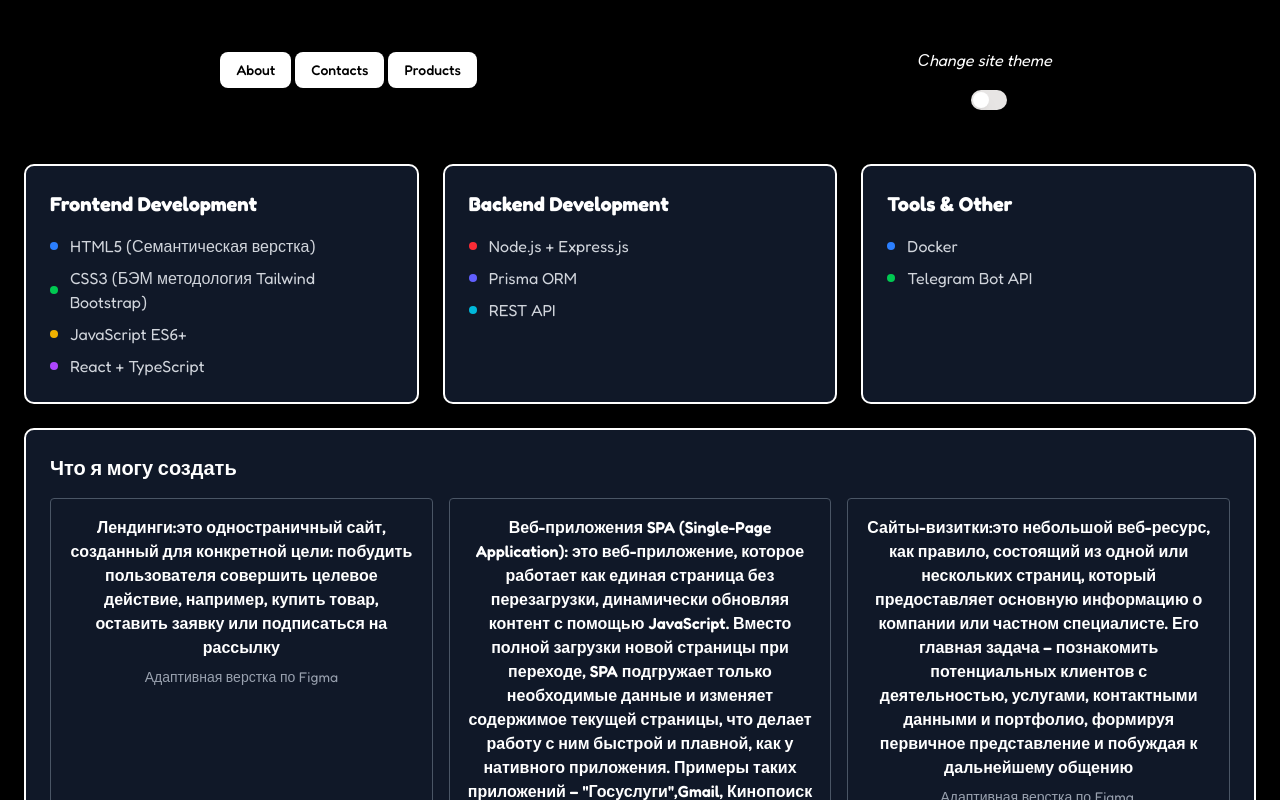
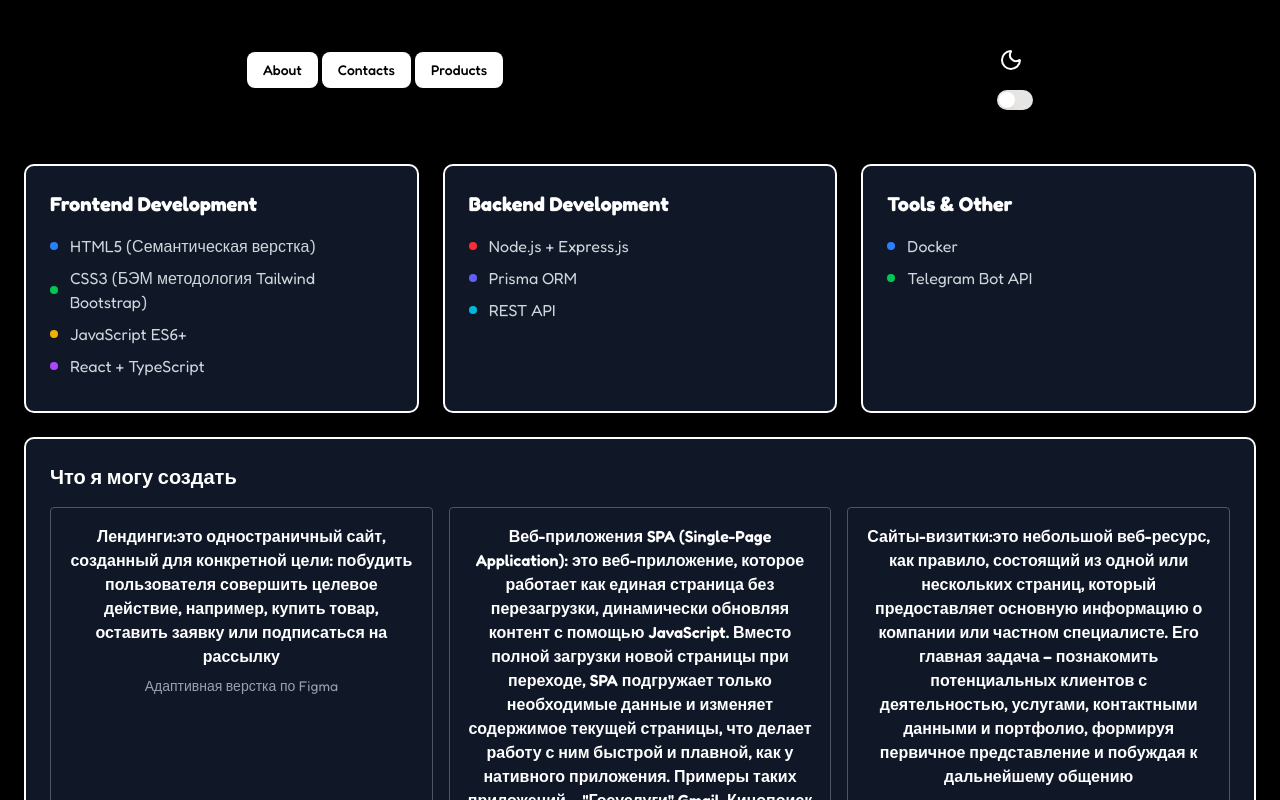
Before and after one commit to maks4k/resume, a React (Vite) app: page /about in a window 1280 px wide. Shown: the top 800 px of the page. Built offline with nearby package versions, Linux system fonts and the light colour scheme.

Commit message:
рефакторинг кода

```diff
--- a/public/bd-project.json
+++ b/public/bd-project.json
@@ -40,7 +40,7 @@
   {
     "id": 5,
     "title": "smart-timer",
-     "img": "img/educ_and_pat_project/use-popcorn.png",
+     "img": "img/educ_and_pat_project/smart-timer.png",
     "description": "Умный планировщик задач с таймером",
     "technologies":"Frontend: React + Hooks | Библиотека: react-countdown",
     "site": "https://smart-timer-tusks-t6w6.vercel.app/"
--- a/src/components/Resume/Content/ui/About.jsx
+++ b/src/components/Resume/Content/ui/About.jsx
@@ -8,7 +8,7 @@ export const About = () => {
   const { isLightTheme} = useThemeStore();
   return (
     <main
-    className={`flex-grow grid grid-cols-1 md:grid-cols-2 lg:grid-cols-3 gap-6 p-6 ${
+    className={` min-h-screen flex-grow grid grid-cols-1 md:grid-cols-2 lg:grid-cols-3 gap-6 p-6 ${
       isLightTheme ? "bg-white text-black" : "bg-black text-white"
     }`}
     >
--- a/src/components/Resume/header/ui/Header.jsx
+++ b/src/components/Resume/header/ui/Header.jsx
@@ -1,18 +1,15 @@
 import {
   NavigationMenu,
-  NavigationMenuContent,
   NavigationMenuItem,
   NavigationMenuLink,
   NavigationMenuList,
   NavigationMenuTrigger,
 } from "@/shared/ui/navigation-menu";
 import { Switch } from "@/shared/ui/switch";
-import { About } from "../../Content/ui/About";
-import { Footer } from "../../Footer/ui/Footer";
-import { Contacts } from "../../Content/ui/Contacts";
 import { useThemeStore } from "@/store/themStore";
 import { Link } from "react-router-dom";
 import { Routes } from "@/constants/routes";
+import { Moon, Sun } from "lucide-react";
 
 export const Header = () => {
   const { isLightTheme, toggleTheme } = useThemeStore();
@@ -64,13 +61,12 @@ export const Header = () => {
           <div className="flex flex-col items-center justify-center space-x-2 italic h-full">
             {" "}
             {/* Добавлен h-full */}
-            <label
-              className={`${
-                isLightTheme ? "text-black " : "text-white"
-              } h-35 flex items-center`}
-              htmlFor="airplane-mode"
-            >
-              Сhange site theme
+            <label className={`h-35 flex items-center`} htmlFor="airplane-mode">
+              {isLightTheme ? (
+                <Sun className="text-black " />
+              ) : (
+                <Moon className="text-white" />
+              )}
             </label>
             <Switch
               id="airplane-mode"
```
